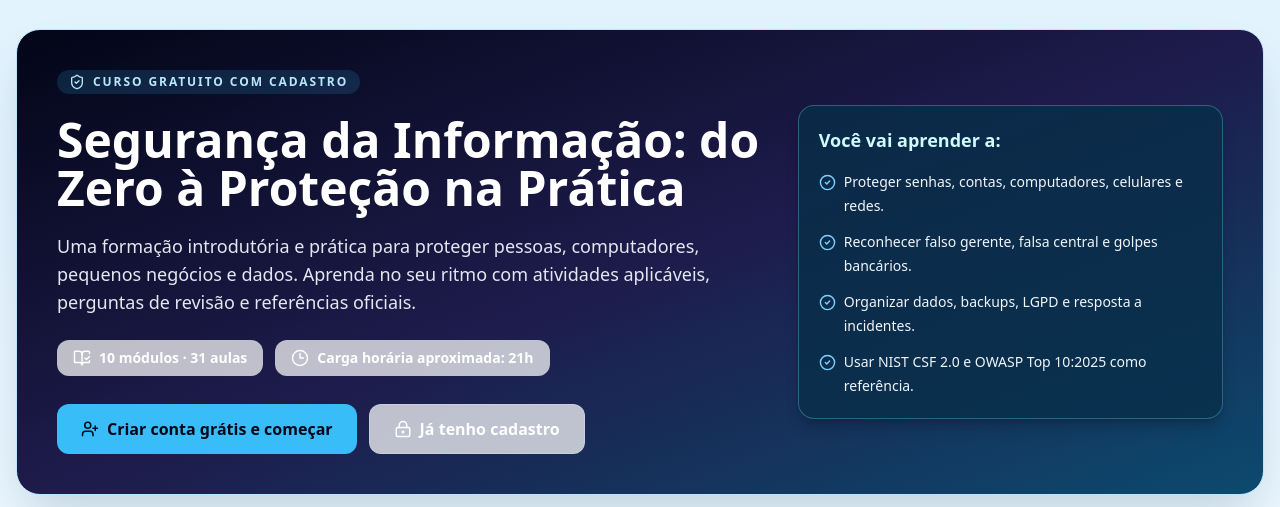
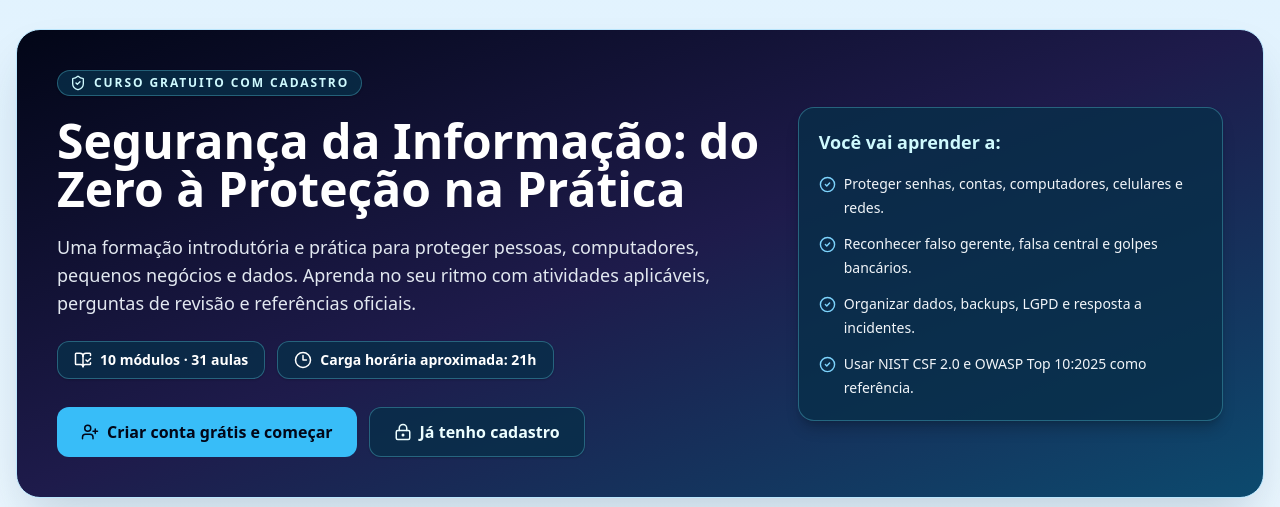
Before and after one commit to RobertoVitalino/techofertas-v1, a Next.js app: page /curso-seguranca-da-informacao in a window 1280 px wide. Shown: the part 123-630 px from the top of the page. Built offline with nearby package versions, Linux system fonts and the light colour scheme; no server answers.

Commit message:
Padroniza indicadores visuais do curso

```diff
--- a/app/curso-seguranca-da-informacao/page.tsx
+++ b/app/curso-seguranca-da-informacao/page.tsx
@@ -42,7 +42,7 @@ export default async function SecurityCoursePage() {
         <section className="overflow-hidden rounded-3xl border border-sky-200 bg-gradient-to-br from-slate-950 via-indigo-950 to-sky-900 p-7 text-white shadow-2xl shadow-sky-950/20 sm:p-10">
           <div className="grid gap-8 lg:grid-cols-[1.25fr_.75fr] lg:items-center">
             <div>
-              <span className="inline-flex items-center gap-2 rounded-full bg-sky-400/15 px-3 py-1 text-xs font-black uppercase tracking-[.16em] text-sky-200">
+              <span className="inline-flex items-center gap-2 rounded-full border border-cyan-300/30 bg-sky-950/80 px-3 py-1 text-xs font-black uppercase tracking-[.16em] text-cyan-100 shadow-sm shadow-black/20">
                 <ShieldCheck size={16} /> Curso gratuito com cadastro
               </span>
               <h1 className="mt-5 max-w-4xl text-3xl font-black leading-tight sm:text-5xl">
@@ -55,11 +55,11 @@ export default async function SecurityCoursePage() {
               </p>
 
               <div className="mt-6 flex flex-wrap gap-3 text-sm font-bold">
-                <span className="inline-flex items-center gap-2 rounded-xl bg-white/10 px-4 py-2">
+                <span className="inline-flex items-center gap-2 rounded-xl border border-cyan-300/30 bg-sky-950/80 px-4 py-2 shadow-sm shadow-black/20">
                   <BookOpenCheck size={18} /> {securityCourseStats.modules} módulos ·{' '}
                   {securityCourseStats.lessons} aulas
                 </span>
-                <span className="inline-flex items-center gap-2 rounded-xl bg-white/10 px-4 py-2">
+                <span className="inline-flex items-center gap-2 rounded-xl border border-cyan-300/30 bg-sky-950/80 px-4 py-2 shadow-sm shadow-black/20">
                   <Clock3 size={18} /> Carga horária aproximada:{' '}
                   {securityCourseStats.workload}
                 </span>
@@ -81,7 +81,7 @@ export default async function SecurityCoursePage() {
                     <UserPlus size={18} /> Criar conta grátis e começar
                   </a>
                   <a
-                    className="inline-flex items-center gap-2 rounded-xl border border-white/20 bg-white/10 px-6 py-3 font-black text-white transition hover:bg-white/15"
+                    className="inline-flex items-center gap-2 rounded-xl border border-cyan-300/30 bg-sky-950/80 px-6 py-3 font-black text-cyan-50 shadow-sm shadow-black/20 transition hover:bg-sky-900"
                     href={`/entrar?next=${encodeURIComponent(firstLessonHref)}`}
                   >
                     <LockKeyhole size={18} /> Já tenho cadastro
--- a/components/SecurityCoursePromo.tsx
+++ b/components/SecurityCoursePromo.tsx
@@ -6,7 +6,7 @@ export function SecurityCoursePromo() {
     <section className="overflow-hidden rounded-3xl border border-indigo-200 bg-gradient-to-br from-indigo-950 via-slate-950 to-sky-950 p-6 text-white shadow-xl shadow-indigo-950/15 sm:p-8">
       <div className="grid gap-6 lg:grid-cols-[1.3fr_.7fr] lg:items-center">
         <div>
-          <span className="inline-flex items-center gap-2 rounded-full bg-white/10 px-3 py-1 text-xs font-black uppercase tracking-[.16em] text-sky-200">
+          <span className="inline-flex items-center gap-2 rounded-full border border-cyan-300/30 bg-sky-900/85 px-3 py-1 text-xs font-black uppercase tracking-[.16em] text-cyan-100 shadow-sm shadow-black/20">
             <ShieldCheck size={16} /> Curso gratuito
           </span>
           <h2 className="mt-4 text-2xl font-black leading-tight sm:text-3xl">
@@ -20,11 +20,11 @@ export function SecurityCoursePromo() {
           </p>
 
           <div className="mt-5 flex flex-wrap gap-3 text-xs font-bold text-sky-100">
-            <span className="inline-flex items-center gap-2 rounded-lg bg-white/10 px-3 py-2">
+            <span className="inline-flex items-center gap-2 rounded-lg border border-cyan-300/30 bg-sky-900/85 px-3 py-2 shadow-sm shadow-black/20">
               <BookOpenCheck size={16} /> {securityCourseStats.modules} módulos e{' '}
               {securityCourseStats.lessons} aulas
             </span>
-            <span className="inline-flex items-center gap-2 rounded-lg bg-white/10 px-3 py-2">
+            <span className="inline-flex items-center gap-2 rounded-lg border border-cyan-300/30 bg-sky-900/85 px-3 py-2 shadow-sm shadow-black/20">
               <Clock3 size={16} /> Aproximadamente {securityCourseStats.workload.replace('h', ' horas')}
             </span>
           </div>
```
